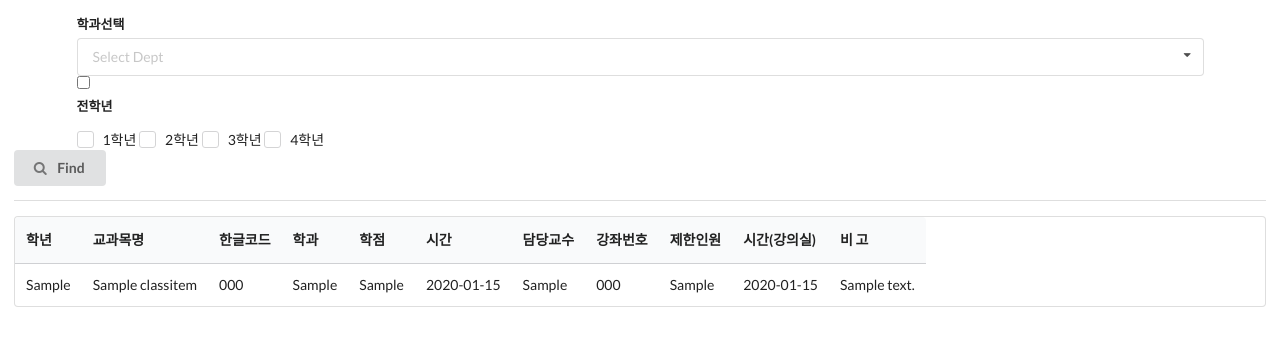
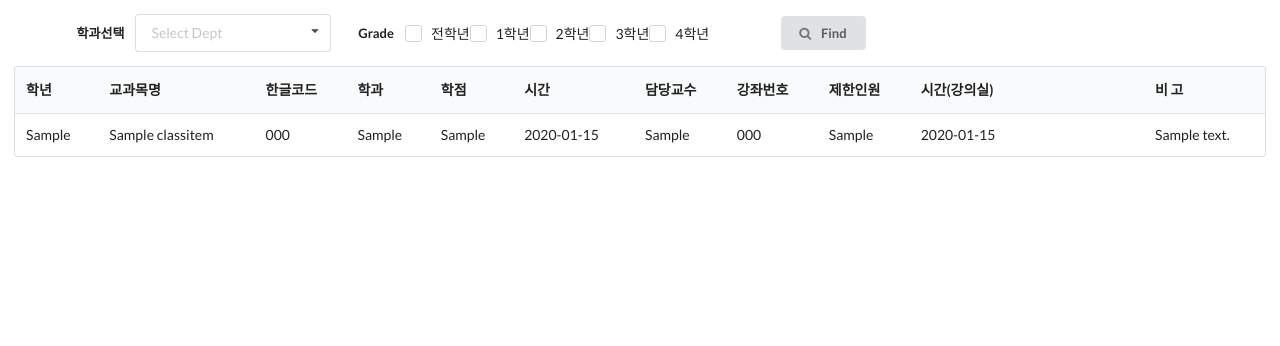
Before and after one commit to kangsanChang/mjutt, a Django app: page / in a window 1280 px wide. Shown: the top 346 px of the page. Run offline with Django 3.2, Linux system fonts and the light colour scheme; tables that the repository leaves empty hold one stand-in row (values such as "Sample post"); some libraries are stand-ins or nearby versions.

Commit message:
working on index.html

```diff
--- a/timetable/templates/timetable/base.html
+++ b/timetable/templates/timetable/base.html
@@ -21,7 +21,8 @@
       {% endblock %}
     </div>
     <script>
-      $('.ui.dropdown').dropdown();
+      $('select.dropdown').dropdown();
+      $('.ui.checkbox').checkbox();
     </script>
   </body>
 </html>
--- a/timetable/templates/timetable/index.html
+++ b/timetable/templates/timetable/index.html
@@ -1,11 +1,10 @@
 {% extends 'timetable/base.html' %}
 
 {% block content %}
-<div class="container">
 <div class="search-window">
   <div class="ui form container">
-
-      <div class="field">
+    <div class="inline fields">
+      <div class="four wide field">
         <label>학과선택</label>
         <select class="ui search dropdown">
           <option value="">Select Dept</option>
@@ -73,9 +72,10 @@
           <option value='16810'>법학과</option>
           <option value='18510'>디지털콘텐츠디자인학과</option>
           <option value='18520'>융합소프트웨어학부</option>
+        </select>
       </div>
 
-      <div class="field">
+      <div class="six wide field">
         <label>Grade</label>
 
         <div class="ui checkbox">
@@ -104,21 +104,20 @@
         </div>
       </div>
 
-      <div class="ui submit button">
+      <div class="ui small submit button">
         <i class="search icon"></i>
         Find
       </div>
     </div>
   </div>
+</div>
 
-  <div class="ui divider"></div>
 <div class="result-box">
-    <div class="ui single line table">
-      <table>
+  <table class="ui table">
     <thead>
       <tr>
         <th>학년</th>
-            <th>교과목명</th>
+        <th class="two wide">교과목명</th>
         <th>한글코드</th>
         <th>학과</th>
         <th>학점</th>
@@ -126,7 +125,7 @@
         <th>담당교수</th>
         <th>강좌번호</th>
         <th>제한인원</th>
-            <th>시간(강의실)</th>
+        <th class="three wide">시간(강의실)</th>
         <th>비 고</th>
       </tr>
     </thead>
@@ -151,6 +150,4 @@
     {% endfor %}
   </table>
 </div>
-  </div>
 {% endblock content %}
-</div>
--- a/timetable/views.py
+++ b/timetable/views.py
@@ -5,7 +5,13 @@ from django.db.models import Q
 from .models import Classitem
 from .forms import ClassitemForm
 from django.http import HttpResponse
+from .switcher import switch_to_deptname
+
 
 def index(request):
-    items = Classitem.objects.all()
+    if request.method == 'POST':
+        # render filtered table
+        print("aaa")
+    else:
+        items = Classitem.objects.all()
     return render(request, "timetable/index.html", {"items" : items})
```
Lines whose indentation alone changed are shown as unchanged.
